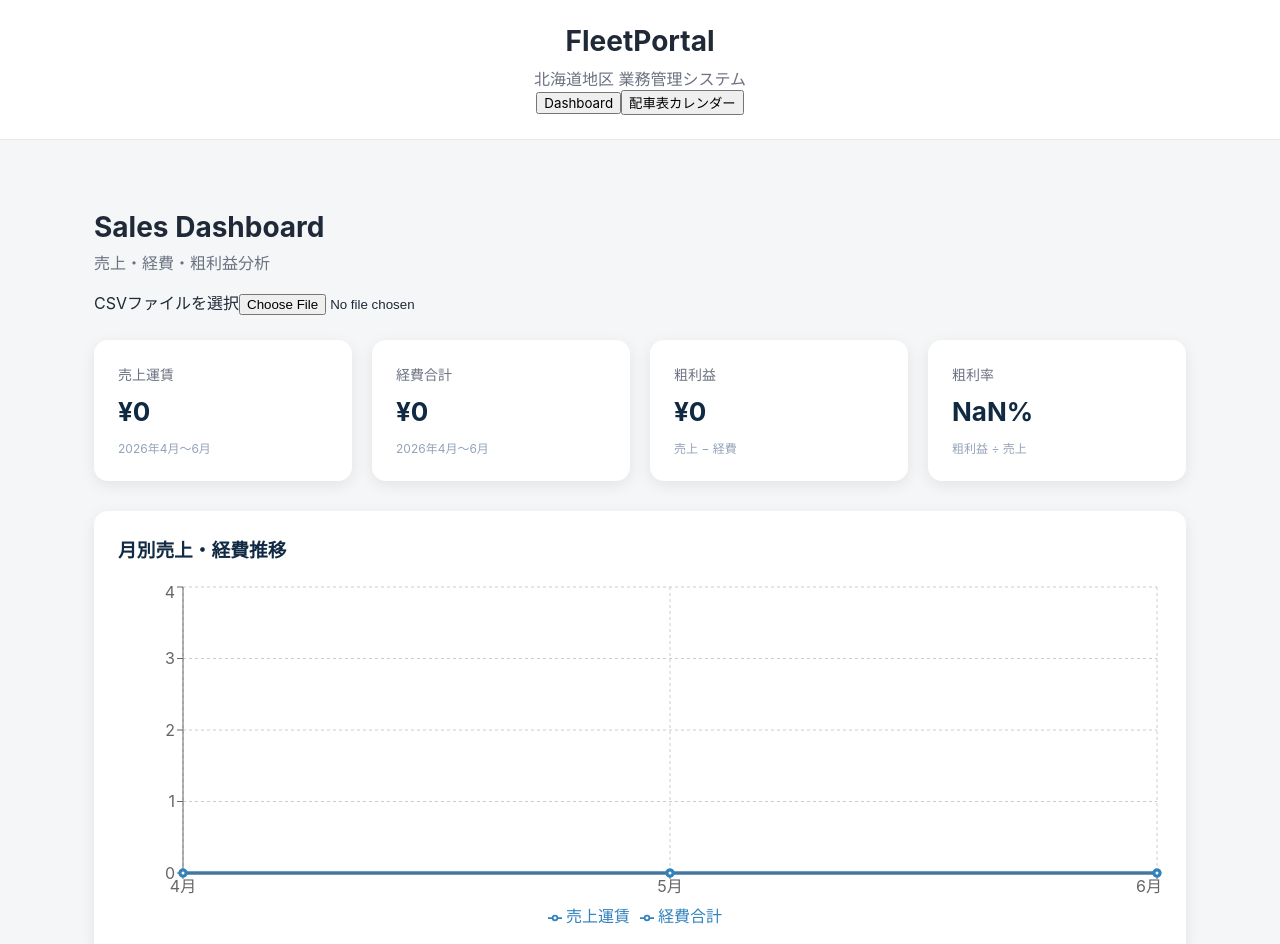
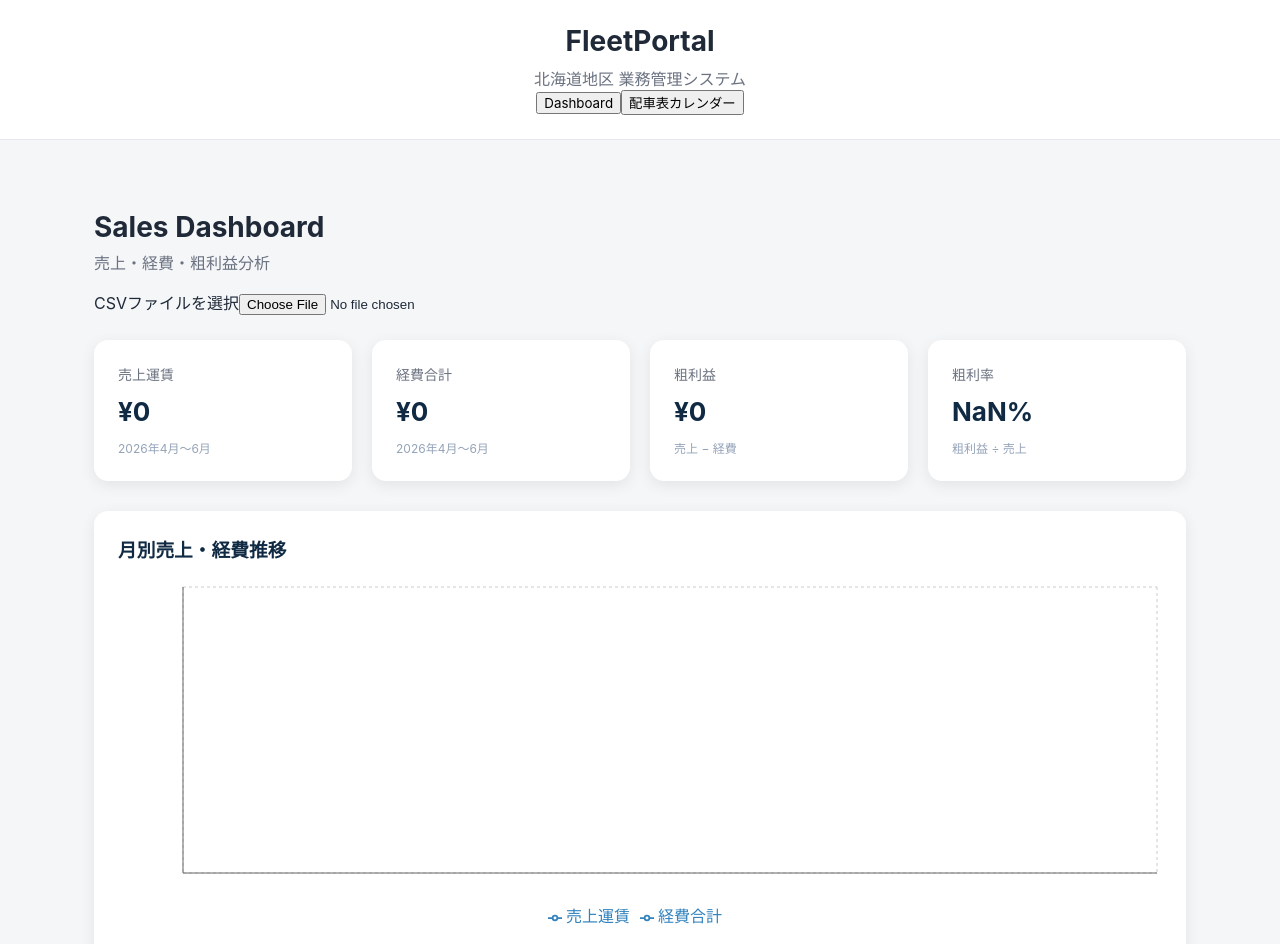
Before and after one commit to tatsuyashimomura-maker/calendar-gallery, a React (Vite) app: page / in a window 1280 px wide. Shown: the top 944 px of the page. Built offline with nearby package versions, Linux system fonts and the light colour scheme.

Commit message:
Add automatic monthly CSV aggregation

```diff
--- a/src/App.jsx
+++ b/src/App.jsx
@@ -111,6 +111,24 @@ console.log(
   filteredCsvData.slice(0, 10).map((row) => row["発日"])
 );
 
+const getYearMonth = (dateString) => {
+  if (!dateString) return "";
+
+  const [year, month] = dateString.split("/");
+
+  return `${year}-${String(month).padStart(2, "0")}`;
+};
+
+const yearMonthList = [
+  ...new Set(
+    filteredCsvData
+      .map((row) => getYearMonth(row["発日"]))
+      .filter((yearMonth) => yearMonth)
+  ),
+].sort();
+
+console.log("年月一覧:", yearMonthList);
+
 const aprilData = filteredCsvData.filter((row) => {
   return row["発日"] && row["発日"].includes("/4/");
 });
@@ -172,23 +190,20 @@ const aprilExpenses = calculateExpenses(aprilData);
 const mayExpenses = calculateExpenses(mayData);
 const juneExpenses = calculateExpenses(juneData);
 
-const csvSalesData = [
-  {
-    month: "4月",
-    sales: aprilSales,
-    expenses: aprilExpenses,
-  },
-  {
-    month: "5月",
-    sales: maySales,
-    expenses: mayExpenses,
-  },
-  {
-    month: "6月",
-    sales: juneSales,
-    expenses: juneExpenses,
-  },
-];
+const csvSalesData = yearMonthList.map((yearMonth) => {
+  const monthlyData = filteredCsvData.filter(
+    (row) => getYearMonth(row["発日"]) === yearMonth
+  );
+
+  const month = yearMonth.split("-")[1];
+
+  return {
+    yearMonth: yearMonth,
+    month: `${Number(month)}月`,
+    sales: calculateSales(monthlyData),
+    expenses: calculateExpenses(monthlyData),
+  };
+});
 
 const totalSales = csvSalesData.reduce(
   (sum, item) => sum + item.sales,
```
